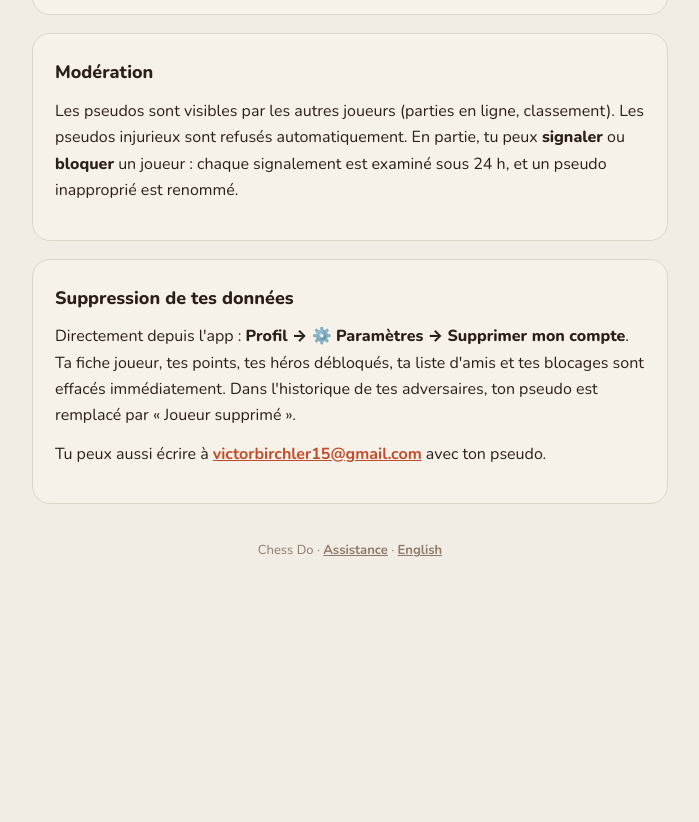
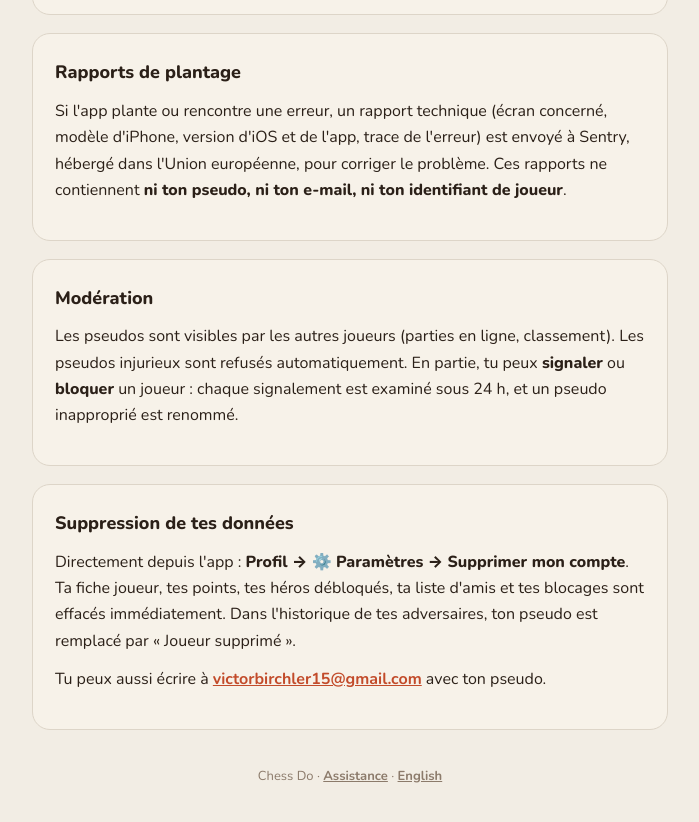
Before and after one commit to victorbirchler15/chessdo-legal, a plain HTML site: page privacy.html in a window 1280 px wide. Shown: the part 1431-2253 px from the top of the page, without its empty margins (290-989 px from the left). Before the commit the page ends 2077 px from the top, so only its background shows below. Drawn offline with nearby package versions, Linux system fonts and the light colour scheme.

Commit message:
Confidentialité : rapports de plantage (Sentry, UE, sans données personnelles)

```diff
--- a/privacy.html
+++ b/privacy.html
@@ -75,6 +75,11 @@
     </div>
 
     <div class="card">
+      <h2>Rapports de plantage</h2>
+      <p>Si l'app plante ou rencontre une erreur, un rapport technique (écran concerné, modèle d'iPhone, version d'iOS et de l'app, trace de l'erreur) est envoyé à Sentry, hébergé dans l'Union européenne, pour corriger le problème. Ces rapports ne contiennent <strong>ni ton pseudo, ni ton e-mail, ni ton identifiant de joueur</strong>.</p>
+    </div>
+
+    <div class="card">
       <h2>Modération</h2>
       <p>Les pseudos sont visibles par les autres joueurs (parties en ligne, classement). Les pseudos injurieux sont refusés automatiquement. En partie, tu peux <strong>signaler</strong> ou <strong>bloquer</strong> un joueur : chaque signalement est examiné sous 24 h, et un pseudo inapproprié est renommé.</p>
     </div>
```
Also changed, not shown: privacy-en.html (+5 -0 lines).
